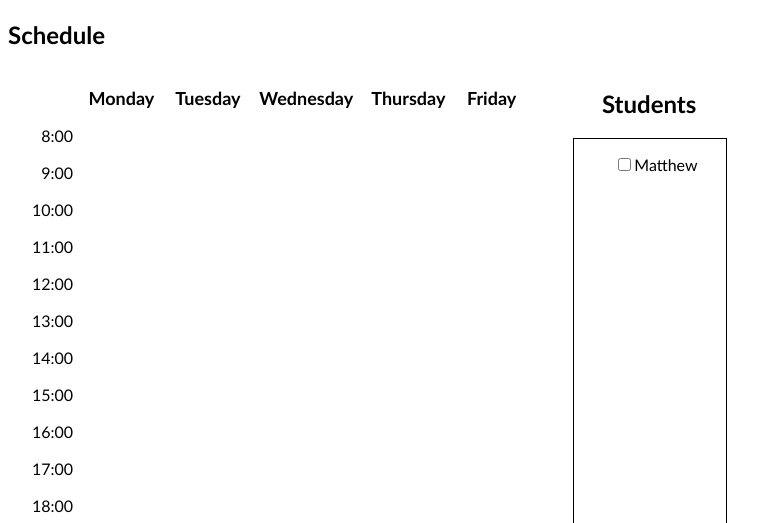
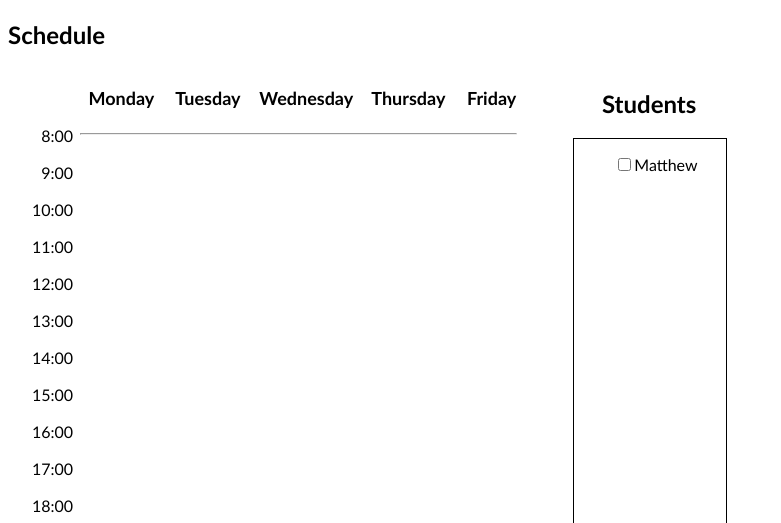
Before and after one commit to techie-girl/Web-Centric-Project-DQC, a PHP site: page / in a window 1280 px wide. Shown: the top 523 px of the page, without its empty margins (0-781 px from the left). Run offline with PHP 8.4, Linux system fonts and the light colour scheme.

Commit message:
HR Line Fix Attempt

```diff
--- a/css/styles.css
+++ b/css/styles.css
@@ -10,6 +10,13 @@ body, html {
   text-align:center;
   float:left;
   position:relative;
+}
+
+hr {
+	position:absolute;
+	width:435px;
+	left:72px;
+	top:56px;
 }
 
 #students-container {
--- a/index.html
+++ b/index.html
@@ -12,6 +12,8 @@
 <h2>Schedule</h2>
 
 <div id="schedule-container">
+
+  <hr>
 
   <div class="time-column" id="time-labels">
 
```
